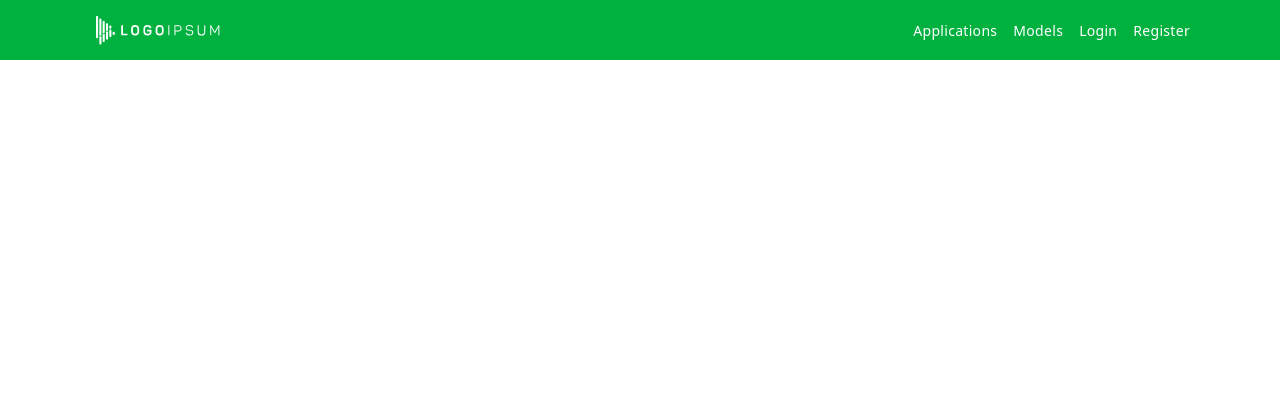
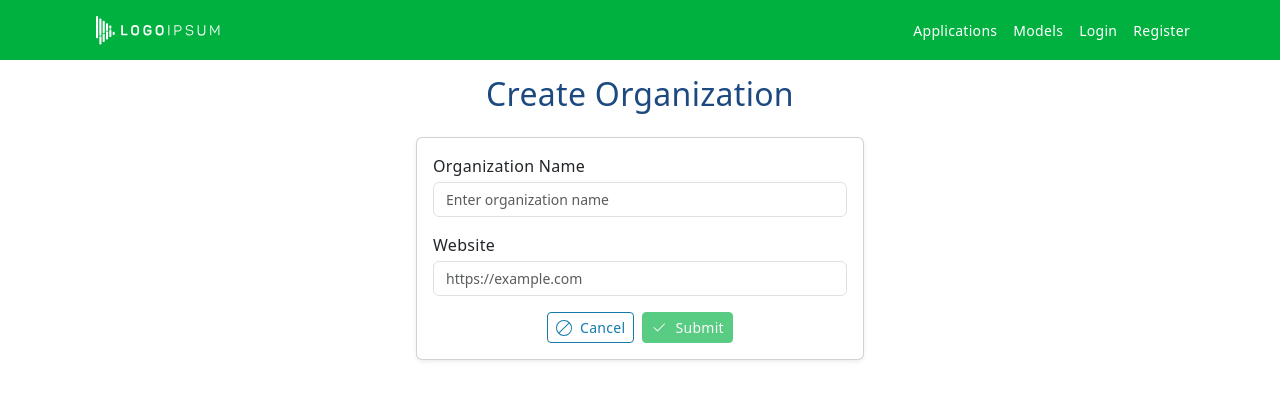
Before and after one commit to mentorbridgeindia/stublab, a React (Create React App) app: page /organization in a window 1280 px wide. Shown: the top 400 px of the page. Built offline with nearby package versions, Linux system fonts and the light colour scheme.

Commit message:
ApiCall_Using_Tanstack

```diff
--- a/src/App.tsx
+++ b/src/App.tsx
@@ -11,7 +11,7 @@ import { BrowserRouter, Route, Routes } from "react-router-dom";
 import { ToastContainer } from "react-toastify";
 import "./App.scss";
 import { ApplicationViewPage } from "./pages/Application/ViewPage";
-
+import { CreateOrganizationPage } from "./pages/Organization/CreatePage/CreateOrganizationPage";
 const App: React.FC = () => {
   const queryClient = new QueryClient();
 
@@ -25,6 +25,7 @@ const App: React.FC = () => {
             <Routes>
               <Route path="/" element={<Home />} />
               <Route path="/application" element={<ApplicationIndexPage />} />
+              <Route path="/organization" element={<CreateOrganizationPage/>} />
               <Route path="/model" element={<ModelIndexPage />} />
               <Route path="/model/create" element={<CreateModelPage />} />
               <Route path="/model/edit/:id" element={<CreateModelPage />} />
--- a/src/api/endpoints.ts
+++ b/src/api/endpoints.ts
@@ -1,4 +1,5 @@
 export const APPLICATIONS_ENDPOINT = `application`;
 export const CUSTOM_APIS_ENDPOINT = `mockApi`;
 export const MODELS_ENDPOINT = `model`;
+export const  ORANIZATION_ENDPOINT  = `organization`;
 export const USERS_ENDPOINT = `user`;
--- /dev/null
+++ b/src/entities/Organization/Organization.types.ts
@@ -0,0 +1,4 @@
+export interface IOrganizationMutation {
+    website: string;
+    name:string;
+  }
--- /dev/null
+++ b/src/entities/Organization/useCreateOrganization.ts
@@ -0,0 +1,15 @@
+import { IMutationParams, MutationResponse } from "@/api/types";
+import { ORANIZATION_ENDPOINT } from "@api/endpoints";
+import { sendData } from "@api/Post/sendData";
+import { useMutation } from "@tanstack/react-query";
+import { IOrganizationMutation } from "./Organization.types";
+
+const createOrganization = async (data: IOrganizationMutation) => {
+  return await sendData<IOrganizationMutation>(ORANIZATION_ENDPOINT, data);
+};
+
+export const useCreateOrganization = (params: IMutationParams = {}) =>
+  useMutation<MutationResponse, Error, IOrganizationMutation>({
+    mutationFn: createOrganization,
+    ...params,
+  });
--- /dev/null
+++ b/src/modules/Organization/CreateOrganization/CreateOrganization.tsx
@@ -0,0 +1,126 @@
+import React, { useState } from "react";
+import "bootstrap/dist/css/bootstrap.min.css";
+import { toast } from "react-toastify";
+import "react-toastify/dist/ReactToastify.css";
+import { FormActionButtons } from "@/ui/molecules/FormActionButtons";
+import { IOrganizationMutation } from "@/entities/Organization/Organization.types";
+import { useCreateOrganization } from "@/entities/Organization/useCreateOrganization";
+
+const CreateOrganization = () => {
+  const [organizationData, setOrganizationData] = useState({
+    organization: "",
+    website: "",
+  });
+
+  const handleChange = (event: React.ChangeEvent<HTMLInputElement>) => {
+    const { name, value } = event.target;
+    setOrganizationData({ ...organizationData, [name]: value });
+  };
+
+  const handleCancel = () => {
+    toast.info("Form cancelled.");
+    setOrganizationData({ organization: "", website: "" });
+  };
+
+  const validateWebsite = (url: string) => {
+    const websiteRegex = /^(https?:\/\/)([a-zA-Z0-9-]+\.)+[a-zA-Z]{2,}(:\d{1,5})?(\/.*)?$/;
+    return websiteRegex.test(url);
+  };
+
+
+  const isFormValid = () => {
+    return (
+      organizationData.organization.trim().length > 0 &&
+      organizationData.website.trim().length > 0 &&
+      validateWebsite(organizationData.website)
+    );
+  };
+
+  const { mutate: createOrganization } = useCreateOrganization({
+    onSuccess: (res: { status: number }) => {
+      if (res.status === 201) {
+        toast.success("Model data submitted successfully!");
+        setOrganizationData({ organization: "", website: "" });
+        console.log(organizationData)
+      } else {
+        toast.error("Something went wrong. Please try again.");
+      }
+    },
+    onError: () => {
+      toast.error("Something went wrong. Please try again.");
+    },
+  });
+
+  const handleSubmit = async (event: React.FormEvent<HTMLFormElement>) => {
+    event.preventDefault();
+
+    if (!isFormValid()) {
+      toast.error("Invalid URL! Please enter a valid website URL.");
+      return;
+    }
+
+    const jsonData: IOrganizationMutation = {
+      name: organizationData.organization,
+      website: organizationData.website,
+
+
+    };
+
+
+    createOrganization(jsonData);
+  };
+
+  return (
+    <div className="mt-3 d-flex justify-content-center align-items-center">
+      <div className="card shadow-sm" style={{ width: "28rem" }}>
+        <div className="card-body">
+
+          <form onSubmit={handleSubmit}>
+            <div className="mb-3">
+              <label htmlFor="organization" className="form-label">
+                Organization Name
+              </label>
+              <input
+                type="text"
+                id="organization"
+                name="organization"
+                value={organizationData.organization}
+                onChange={handleChange}
+                className="form-control"
+                placeholder="Enter organization name"
+                required
+              />
+            </div>
+
+            <div className="mb-3">
+              <label htmlFor="website" className="form-label">
+                Website
+              </label>
+              <input
+                type="url"
+                id="website"
+                name="website"
+                value={organizationData.website}
+                onChange={handleChange}
+                className="form-control"
+                placeholder="https://example.com"
+                required
+              />
+            </div>
+
+            <FormActionButtons
+              primaryLabel="Submit"
+              secondaryLabel="Cancel"
+              onCancel={handleCancel}
+              onSubmit={handleSubmit}
+              isPrimaryDisabled={!isFormValid()}
+              isPrimaryDelete={false}
+            />
+          </form>
+        </div>
+      </div>
+    </div>
+  );
+};
+
+export default CreateOrganization;
--- /dev/null
+++ b/src/pages/Organization/CreatePage/CreateOrganizationPage.tsx
@@ -0,0 +1,10 @@
+import CreateOrganization from "@/modules/Organization/CreateOrganization/CreateOrganization";
+
+export const CreateOrganizationPage = () => {
+  return (
+    <>
+      <h2 className="my-4 text-center">Create Organization</h2>
+      <CreateOrganization/>
+    </>
+  );
+};
--- a/src/ui/molecules/FormActionButtons/FormActionButtons.tsx
+++ b/src/ui/molecules/FormActionButtons/FormActionButtons.tsx
@@ -32,6 +32,7 @@ export const FormActionButtons = (props: IFormActionButtons) => {
         variant={isPrimaryDelete ? "danger" : "primary"}
         disabled={isPrimaryDisabled}
         onClick={onSubmit}
+
       >
         {isPrimaryDelete ? <IconTrash /> : <IconCheck />}
         {primaryLabel}
```
Also changed, not shown: 1 other file (tests, documents, lock files or other folders).
